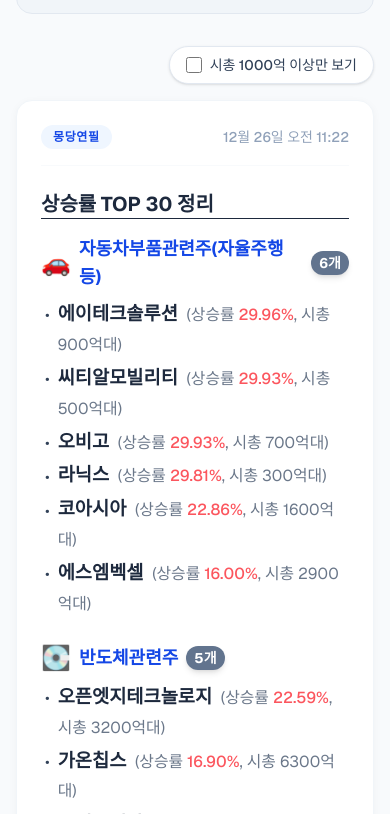
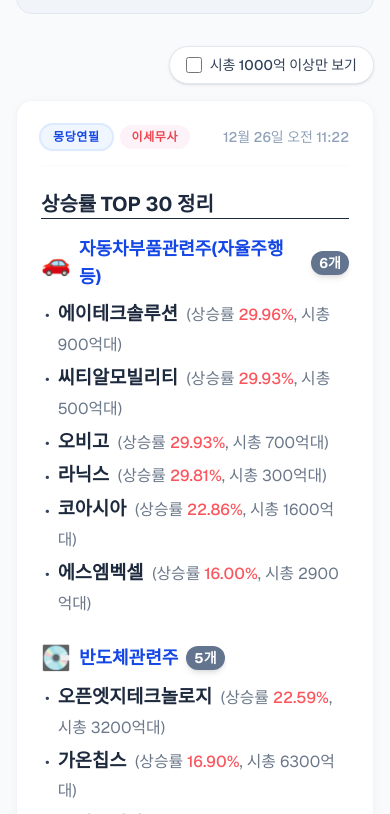
Before and after one commit to nanchacha/dailystock, a Next.js app: page / in a window 390 px wide. Shown: the part 1090-1904 px from the top of the page. Built offline with nearby package versions, Linux system fonts and the light colour scheme.

Commit message:
feat: Add interactive source tabs (Mongdang/Isemusa) to NewsFeed

```diff
--- a/components/NewsFeed.tsx
+++ b/components/NewsFeed.tsx
@@ -9,16 +9,12 @@
     source: string;
 };
 
+// ... existing helper functions ...
 function parseMarketCap(text: string): number {
-    // Extract the specific "Market Cap" part usually in parentheses like (상승률 30%, 시총 1300억대)
-    // or simple text.
-    // Search for "시총" and the following numbers
     const match = text.match(/시총\s*([0-9,]+조)?\s*([0-9,]+억?)?/);
     if (!match) return 0;
 
     let total = 0;
-
-    // parts: match[1] might be "1조", match[2] might be "2000억" or "2000"
     let partJo = match[1] || '';
     let partUk = match[2] || '';
 
@@ -34,7 +30,6 @@
 }
 
 function filterHtmlContent(html: string, minCap: number): string {
-    // Use a DOM parser to safely manipulate the structure
     const parser = new DOMParser();
     const doc = parser.parseFromString(html, 'text/html');
 
@@ -42,33 +37,18 @@
 
     categories.forEach(div => {
         const listItems = div.querySelectorAll('li');
-        let hasVisibleItems = false;
 
         listItems.forEach(li => {
             const text = li.textContent || '';
             const cap = parseMarketCap(text);
 
-            // If no cap found (e.g. general text), usually keep it?
-            // User request: "시총 1000억대 이상만"
-            // If we can't parse it, maybe it's not a stock line (shouldn't happen with current scraper).
-            // But let's look at `details.marketCap`.
-            // The text is like `(상승률 X%, 시총 Y)`.
-
-            // If cap is 0 (not found) and line looks like a stock line, hide it or keep?
-            // "개별주 다수" -> cap 0. Keep it? or Hide?
-            // Probably safe to hide if we strictly want >1000.
-
-            // Special logic: If cap >= minCap, keep. Else remove.
             if (cap >= minCap) {
-                hasVisibleItems = true;
+                // keep
             } else {
                 li.remove();
             }
         });
 
-        // If no items left in this category, remove the category div
-        // But verify if the list was actually empty to begin with?
-        // If the ul has no child nodes (li), remove div.
         const ul = div.querySelector('ul');
         if (ul && ul.children.length === 0) {
             div.remove();
@@ -78,19 +58,90 @@
     return doc.body.innerHTML;
 }
 
+// Subcomponent for Source Tab
+function SourceTab({ source, isActive, onClick }: { source: string, isActive: boolean, onClick: () => void }) {
+    if (isActive) {
+        return (
+            <button
+                onClick={onClick}
+                className="inline-flex items-center px-3 py-1 bg-blue-50 text-blue-700 text-xs font-bold uppercase tracking-wider rounded-full ring-2 ring-blue-100 transition-all shadow-sm"
+            >
+                {source}
+            </button>
+        );
+    }
+    return (
+        <button
+            onClick={onClick}
+            className="inline-flex items-center px-3 py-1 bg-slate-50 text-slate-500 text-xs font-bold uppercase tracking-wider rounded-full hover:bg-slate-100 transition-all"
+        >
+            {source}
+        </button>
+    );
+}
+
+// Subcomponent for News Item to handle internal state (Tab Selection)
+function NewsItemCard({ item, filterMinCap }: { item: NewsItem, filterMinCap: boolean }) {
+    // 0: Source (Mongdang), 1: Isemusa
+    const [activeTab, setActiveTab] = useState<0 | 1>(0);
+
+    const displayContent = useMemo(() => {
+        if (activeTab === 0) {
+            // Filter if needed
+            if (filterMinCap) {
+                return filterHtmlContent(item.content, 1000);
+            }
+            return item.content;
+        } else {
+            // Placeholder for 'Isemusa' content
+            return `<div class="p-8 text-center text-slate-400 bg-slate-50 rounded-xl border border-dashed border-slate-200">
+                <p>준비중인 컨텐츠입니다.</p>
+            </div>`;
+        }
+    }, [item.content, filterMinCap, activeTab]);
+
+    const itemDate = new Date(item.date);
+    const dateId = `news-${itemDate.getFullYear()}-${String(itemDate.getMonth() + 1).padStart(2, '0')}-${String(itemDate.getDate()).padStart(2, '0')}`;
+
+    return (
+        <article id={dateId} className="group bg-white rounded-2xl shadow-[0_2px_8px_rgba(0,0,0,0.04)] hover:shadow-[0_8px_24px_rgba(0,0,0,0.08)] transition-all duration-300 overflow-hidden border border-slate-100 scroll-mt-24">
+            <div className="p-6 sm:p-8">
+                <div className="flex items-center justify-between mb-6 pb-4 border-b border-slate-50">
+                    <div className="flex items-center gap-2">
+                        {/* Tab 1: Mongdang (Original Source) */}
+                        <SourceTab
+                            source={item.source}
+                            isActive={activeTab === 0}
+                            onClick={() => setActiveTab(0)}
+                        />
+                        {/* Tab 2: Isemusa (Manual Addition) */}
+                        <button
+                            onClick={() => setActiveTab(1)}
+                            className={`inline-flex items-center px-3 py-1 text-xs font-bold uppercase tracking-wider rounded-full transition-all ${activeTab === 1
+                                    ? 'bg-pink-100 text-red-600 ring-2 ring-pink-200 shadow-sm'
+                                    : 'bg-pink-50 text-red-600/70 hover:bg-pink-100 hover:text-red-600'
+                                }`}
+                        >
+                            이세무사
+                        </button>
+                    </div>
+                    <time className="text-sm font-medium text-slate-400">
+                        {itemDate.toLocaleString('ko-KR', {
+                            month: 'long',
+                            day: 'numeric',
+                            hour: '2-digit',
+                            minute: '2-digit'
+                        })}
+                    </time>
+                </div>
+                <div className="text-slate-700 leading-relaxed" dangerouslySetInnerHTML={{ __html: displayContent }} />
+            </div>
+        </article>
+    );
+}
+
 export default function NewsFeed({ initialNews }: { initialNews: NewsItem[] }) {
     const [filterMinCap, setFilterMinCap] = useState(false);
-
-    const filteredNews = useMemo(() => {
-        if (!filterMinCap) return initialNews;
-
-        if (typeof window === 'undefined') return initialNews; // server side safe guard
-
-        return initialNews.map(item => ({
-            ...item,
-            content: filterHtmlContent(item.content, 1000)
-        }));
-    }, [initialNews, filterMinCap]);
 
     return (
         <div className="lg:col-span-1 space-y-8 lg:-mt-[3.5rem]">
@@ -107,36 +158,13 @@
                 </label>
             </div>
 
-            {filteredNews.length === 0 ? (
+            {initialNews.length === 0 ? (
                 <div className="text-center py-20 bg-white rounded-2xl border border-slate-200 shadow-sm">
                     <p className="text-slate-500 text-lg">표시할 뉴스가 없습니다.</p>
                 </div>
-            ) : filteredNews.map((item) => {
-                const itemDate = new Date(item.date);
-                const dateId = `news-${itemDate.getFullYear()}-${String(itemDate.getMonth() + 1).padStart(2, '0')}-${String(itemDate.getDate()).padStart(2, '0')}`;
-
-                return (
-                    <article id={dateId} key={item.id} className="group bg-white rounded-2xl shadow-[0_2px_8px_rgba(0,0,0,0.04)] hover:shadow-[0_8px_24px_rgba(0,0,0,0.08)] transition-all duration-300 overflow-hidden border border-slate-100 scroll-mt-24">
-                        <div className="p-6 sm:p-8">
-                            <div className="flex items-center justify-between mb-6 pb-4 border-b border-slate-50">
-                                <span className="inline-flex items-center px-3 py-1 bg-blue-50 text-blue-700 text-xs font-bold uppercase tracking-wider rounded-full">
-                                    {item.source}
-                                </span>
-                                <time className="text-sm font-medium text-slate-400">
-                                    {itemDate.toLocaleString('ko-KR', {
-                                        month: 'long',
-                                        day: 'numeric',
-                                        hour: '2-digit',
-                                        minute: '2-digit'
-                                    })}
-                                </time>
-                            </div>
-                            <div className="text-slate-700 leading-relaxed" dangerouslySetInnerHTML={{ __html: item.content }} />
-                        </div>
-                    </article>
-                );
-            })
-            }
+            ) : initialNews.map((item) => (
+                <NewsItemCard key={item.id} item={item} filterMinCap={filterMinCap} />
+            ))}
         </div>
     );
 }
```
